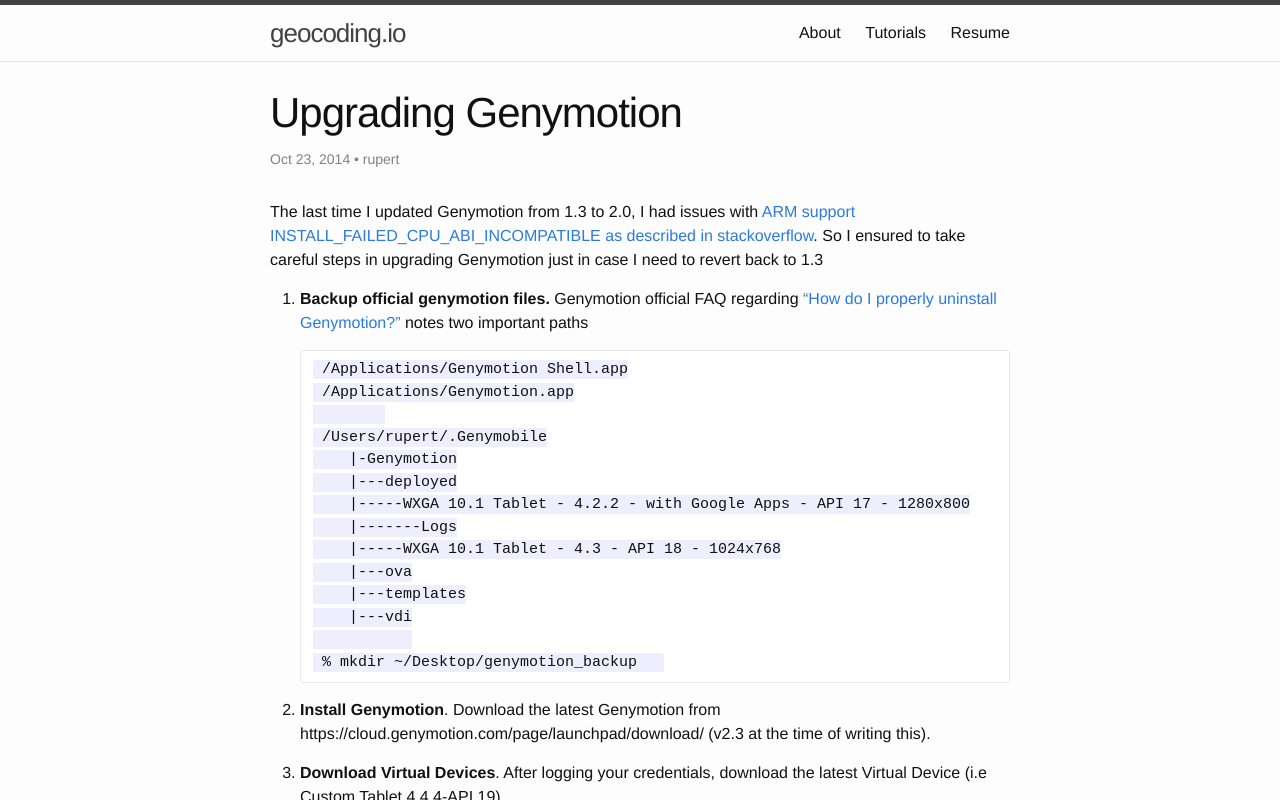
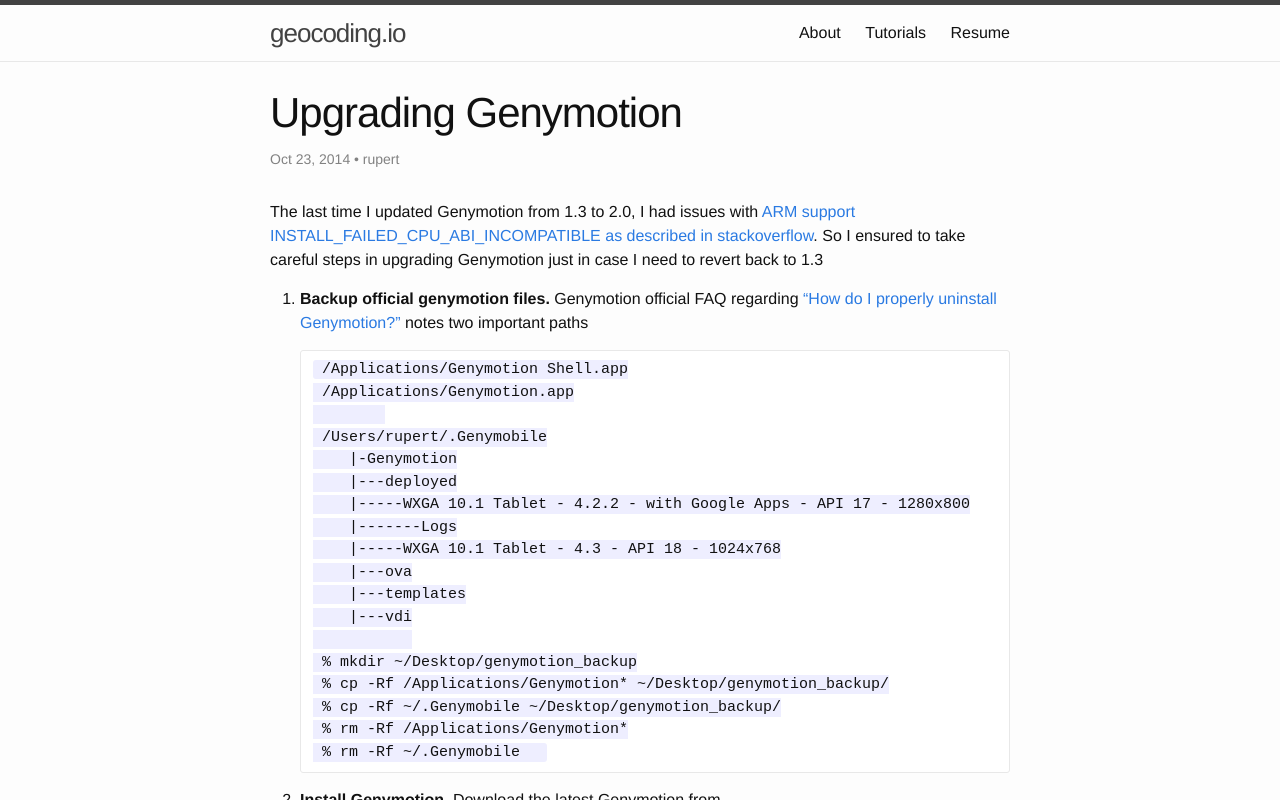
Before and after one commit to rdeguzman/rdeguzman.github.io, a Jekyll site: the page built from _posts/2014-10-23-upgrading-genymotion.md, in a window 1280 px wide and 900 px high, cut to the strip 0-800 px from the top of the window. Built offline with Jekyll 4.4.1, drawn with Linux system fonts in a browser that asks for light colours; comment, search, counter and statistics services are not loaded.

Commit message:
Remove old genymotion files in OSX

```diff
--- a/_posts/2014-10-23-upgrading-genymotion.md
+++ b/_posts/2014-10-23-upgrading-genymotion.md
@@ -28,6 +28,10 @@
 		   |---vdi
 
 		% mkdir ~/Desktop/genymotion_backup
+		% cp -Rf /Applications/Genymotion* ~/Desktop/genymotion_backup/
+		% cp -Rf ~/.Genymobile ~/Desktop/genymotion_backup/
+		% rm -Rf /Applications/Genymotion*
+		% rm -Rf ~/.Genymobile
 
 2. **Install Genymotion**. Download the latest Genymotion from https://cloud.genymotion.com/page/launchpad/download/ (v2.3 at the time of writing this).
 
```
